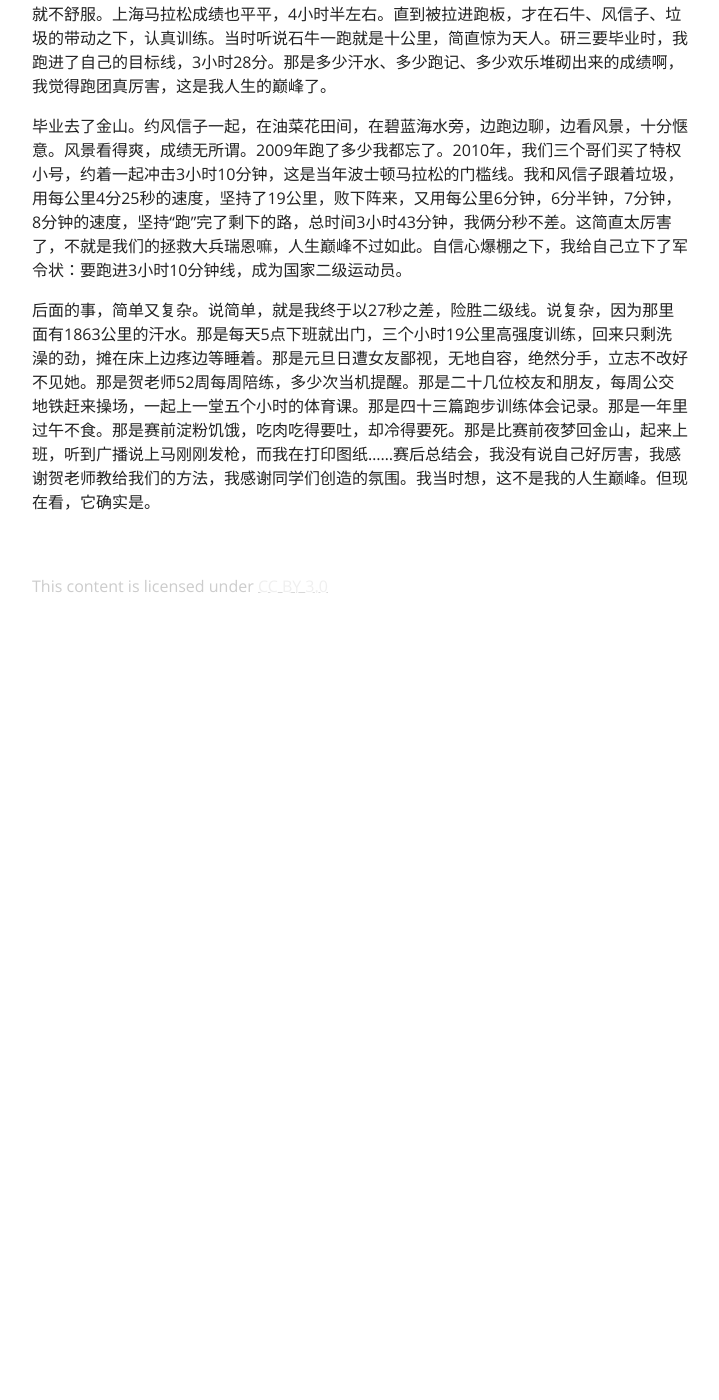
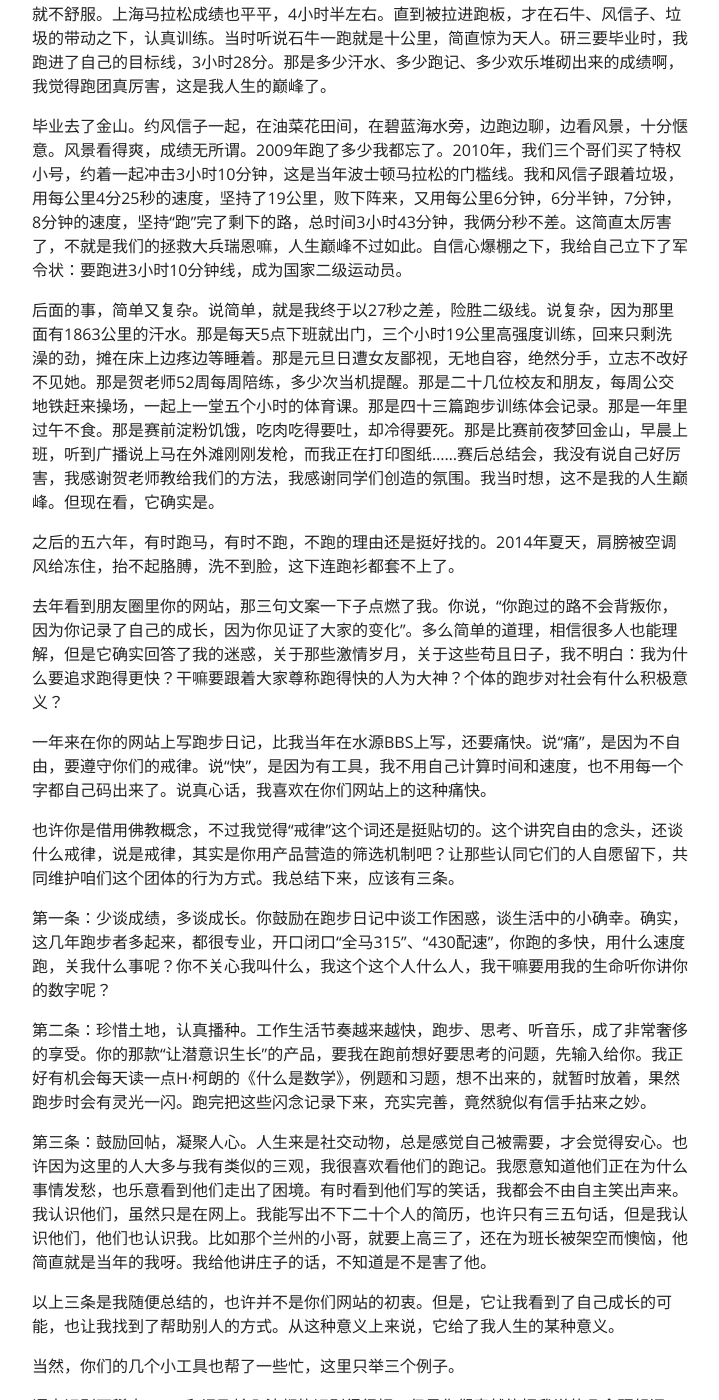
Before and after one commit to John-Qu/John-Qu.github.io, a Jekyll site: the page built from _posts/2017-09-05-跑过一年，留信一封.md, in a window 1280 px wide and 1400 px high, scrolled down 891 px. Shown: the whole window, without its empty margins (280-999 px from the left). Built offline with Jekyll 4.4.1, drawn with Linux system fonts in a browser that asks for light colours; before the commit the page ends 1521 px from its top, so only the background shows below that; some of the changed text lies outside the part shown.

Commit message:
complete appreciation to paoguo v1

```diff
--- a/_posts/2017-09-05-跑过一年，留信一封.md
+++ b/_posts/2017-09-05-跑过一年，留信一封.md
@@ -25,4 +25,40 @@ categories:
 
 毕业去了金山。约风信子一起，在油菜花田间，在碧蓝海水旁，边跑边聊，边看风景，十分惬意。风景看得爽，成绩无所谓。2009年跑了多少我都忘了。2010年，我们三个哥们买了特权小号，约着一起冲击3小时10分钟，这是当年波士顿马拉松的门槛线。我和风信子跟着垃圾，用每公里4分25秒的速度，坚持了19公里，败下阵来，又用每公里6分钟，6分半钟，7分钟，8分钟的速度，坚持“跑”完了剩下的路，总时间3小时43分钟，我俩分秒不差。这简直太厉害了，不就是我们的拯救大兵瑞恩嘛，人生巅峰不过如此。自信心爆棚之下，我给自己立下了军令状：要跑进3小时10分钟线，成为国家二级运动员。
 
-后面的事，简单又复杂。说简单，就是我终于以27秒之差，险胜二级线。说复杂，因为那里面有1863公里的汗水。那是每天5点下班就出门，三个小时19公里高强度训练，回来只剩洗澡的劲，摊在床上边疼边等睡着。那是元旦日遭女友鄙视，无地自容，绝然分手，立志不改好不见她。那是贺老师52周每周陪练，多少次当机提醒。那是二十几位校友和朋友，每周公交地铁赶来操场，一起上一堂五个小时的体育课。那是四十三篇跑步训练体会记录。那是一年里过午不食。那是赛前淀粉饥饿，吃肉吃得要吐，却冷得要死。那是比赛前夜梦回金山，起来上班，听到广播说上马刚刚发枪，而我在打印图纸……赛后总结会，我没有说自己好厉害，我感谢贺老师教给我们的方法，我感谢同学们创造的氛围。我当时想，这不是我的人生巅峰。但现在看，它确实是。
+后面的事，简单又复杂。说简单，就是我终于以27秒之差，险胜二级线。说复杂，因为那里面有1863公里的汗水。那是每天5点下班就出门，三个小时19公里高强度训练，回来只剩洗澡的劲，摊在床上边疼边等睡着。那是元旦日遭女友鄙视，无地自容，绝然分手，立志不改好不见她。那是贺老师52周每周陪练，多少次当机提醒。那是二十几位校友和朋友，每周公交地铁赶来操场，一起上一堂五个小时的体育课。那是四十三篇跑步训练体会记录。那是一年里过午不食。那是赛前淀粉饥饿，吃肉吃得要吐，却冷得要死。那是比赛前夜梦回金山，早晨上班，听到广播说上马在外滩刚刚发枪，而我正在打印图纸……赛后总结会，我没有说自己好厉害，我感谢贺老师教给我们的方法，我感谢同学们创造的氛围。我当时想，这不是我的人生巅峰。但现在看，它确实是。
+
+之后的五六年，有时跑马，有时不跑，不跑的理由还是挺好找的。2014年夏天，肩膀被空调风给冻住，抬不起胳膊，洗不到脸，这下连跑衫都套不上了。
+
+去年看到朋友圈里你的网站，那三句文案一下子点燃了我。你说，“你跑过的路不会背叛你，因为你记录了自己的成长，因为你见证了大家的变化”。多么简单的道理，相信很多人也能理解，但是它确实回答了我的迷惑，关于那些激情岁月，关于这些苟且日子，我不明白：我为什么要追求跑得更快？干嘛要跟着大家尊称跑得快的人为大神？个体的跑步对社会有什么积极意义？
+
+一年来在你的网站上写跑步日记，比我当年在水源BBS上写，还要痛快。说“痛”，是因为不自由，要遵守你们的戒律。说“快”，是因为有工具，我不用自己计算时间和速度，也不用每一个字都自己码出来了。说真心话，我喜欢在你们网站上的这种痛快。
+
+也许你是借用佛教概念，不过我觉得“戒律”这个词还是挺贴切的。这个讲究自由的念头，还谈什么戒律，说是戒律，其实是你用产品营造的筛选机制吧？让那些认同它们的人自愿留下，共同维护咱们这个团体的行为方式。我总结下来，应该有三条。
+
+第一条：少谈成绩，多谈成长。你鼓励在跑步日记中谈工作困惑，谈生活中的小确幸。确实，这几年跑步者多起来，都很专业，开口闭口“全马315”、“430配速”，你跑的多快，用什么速度跑，关我什么事呢？你不关心我叫什么，我这个这个人什么人，我干嘛要用我的生命听你讲你的数字呢？
+
+第二条：珍惜土地，认真播种。工作生活节奏越来越快，跑步、思考、听音乐，成了非常奢侈的享受。你的那款“让潜意识生长”的产品，要我在跑前想好要思考的问题，先输入给你。我正好有机会每天读一点H·柯朗的《什么是数学》，例题和习题，想不出来的，就暂时放着，果然跑步时会有灵光一闪。跑完把这些闪念记录下来，充实完善，竟然貌似有信手拈来之妙。
+
+第三条：鼓励回帖，凝聚人心。人生来是社交动物，总是感觉自己被需要，才会觉得安心。也许因为这里的人大多与我有类似的三观，我很喜欢看他们的跑记。我愿意知道他们正在为什么事情发愁，也乐意看到他们走出了困境。有时看到他们写的笑话，我都会不由自主笑出声来。我认识他们，虽然只是在网上。我能写出不下二十个人的简历，也许只有三五句话，但是我认识他们，他们也认识我。比如那个兰州的小哥，就要上高三了，还在为班长被架空而懊恼，他简直就是当年的我呀。我给他讲庄子的话，不知道是不是害了他。
+
+以上三条是我随便总结的，也许并不是你们网站的初衷。但是，它让我看到了自己成长的可能，也让我找到了帮助别人的方式。从这种意义上来说，它给了我人生的某种意义。
+
+当然，你们的几个小工具也帮了一些忙，这里只举三个例子。
+
+语音识别不稀奇，iOS和讯飞输入法都能识别得很好。但是你们竟然能把我说的几个预想问题，转化成书面语给我确认，这个好神奇，然后，一天一天，竟然越来越准，后来，都不用我改了。
+
+训练计划也不稀奇，佳明和Nike+都能规划得很好。但是他们那个是死的，你写什么，手表就提醒什么，你定多少，距离和速度就是多少。而你们的训练计划，几乎不用我操心。我只要根据当时的天气，身体的状态，还有我的心情，选择一个训练门类，你就会给我当天的训练计划，距离竟然是根据前几天综合调整建议出来的，配速竟然是根据最近的10公里速度调整计算出来的。这样，我再也不用每次都根据书上的表格，自己推算要加多少秒，跑多少组了。
+
+数据表现不稀奇，fit和各种跑步app都能呈现得很好。但是他们的样子我总是不喜欢，因为我不知道从这些数据透视图里，我能看出什么新认识。从你们给的数据，我能看到我的跑步和天气的关系，也能看到哪些日子里我的心里状态最好，最能享受跑步的过程。
+
+“痛快”地跑了一年，写了一年，我想我得承认，我变成了我想成为的人，至少部分是。我懂得循序渐进的聪明之处，我能镇定自若地发一会呆，我的呼吸稳定，我的脚步轻盈，我能体会跑步本身带给我的乐趣，而不只是成绩带来的自豪。
+
+一封感谢信写了三千字，我还是打住吧，等下在世纪公园只能跑五公里了。我喜欢绕世纪公园跑步，也喜欢在“跑过”网站码字。所以，希望你们继续下去，越办越好，也帮助更多人越来越好。
+
+祝
+
+生意兴隆
+
+永远的用户：屈成
+
+2017-09-07
```
Also changed, not shown: other parts of _posts/2017-09-05-跑过一年，留信一封.md (+2 -2 lines), _posts/2017-09-07-Notes-of-W1-7-PythonBasics-Operators_and_Branching-of-MIT6001x copy 2.md (+1 -1 lines).
